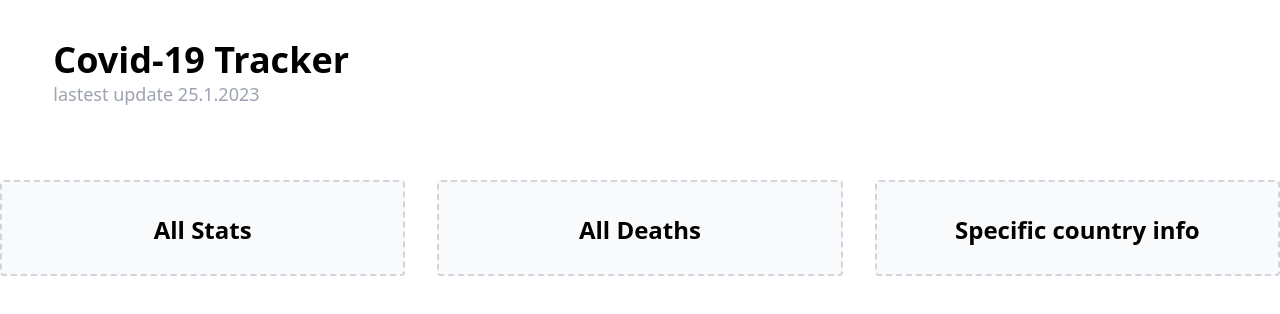
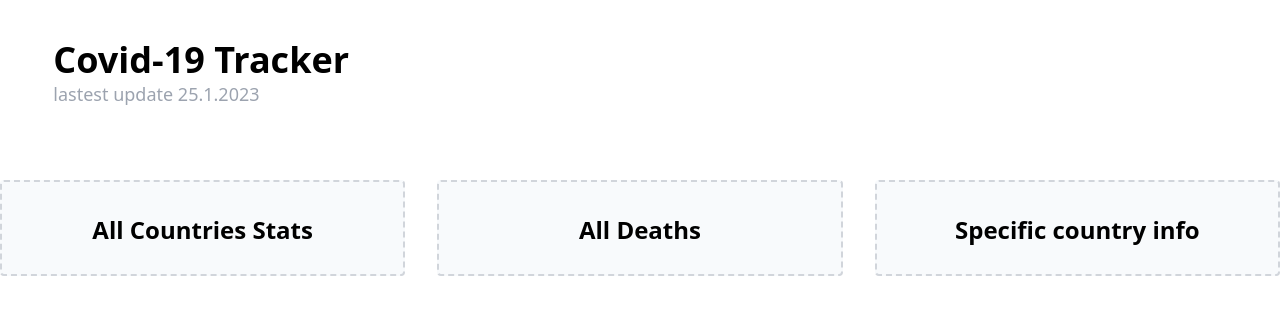
Before and after one commit to peterdinis/Covid-19-React-App, a React (Vite) app: page / in a window 1280 px wide. Shown: the top 314 px of the page. Built offline with nearby package versions, Linux system fonts and the light colour scheme.

Commit message:
feat: UPdating wrapper and create first query

```diff
--- /dev/null
+++ b/src/api/queries/statsQueries.ts
@@ -0,0 +1,7 @@
+import axios from "axios";
+
+const api = axios.create({
+    baseURL: import.meta.env.VITE_COVID_URL as string
+})
+
+export const getAllCountriesStats = () => api.get("countries").then((res) => res.data);
--- a/src/components/hero/Wrapper.tsx
+++ b/src/components/hero/Wrapper.tsx
@@ -3,7 +3,7 @@ const Wrapper: React.FC = () => {
     <div className="mt-12 container mx-auto grid sm:grid-cols-1 md:grid-cols-2 lg:grid-cols-3 xl:grid-cols-3 pt-6 gap-8">
       <div className="bg-slate-50 rounded border-gray-300  dark:border-gray-700 border-dashed border-2 h-24">
         <h4 className="text-center mt-8 text-2xl font-bold">
-            <a href="/stats">All Stats</a>
+            <a href="/stats">All Countries Stats</a>
         </h4>
       </div>
 
```
